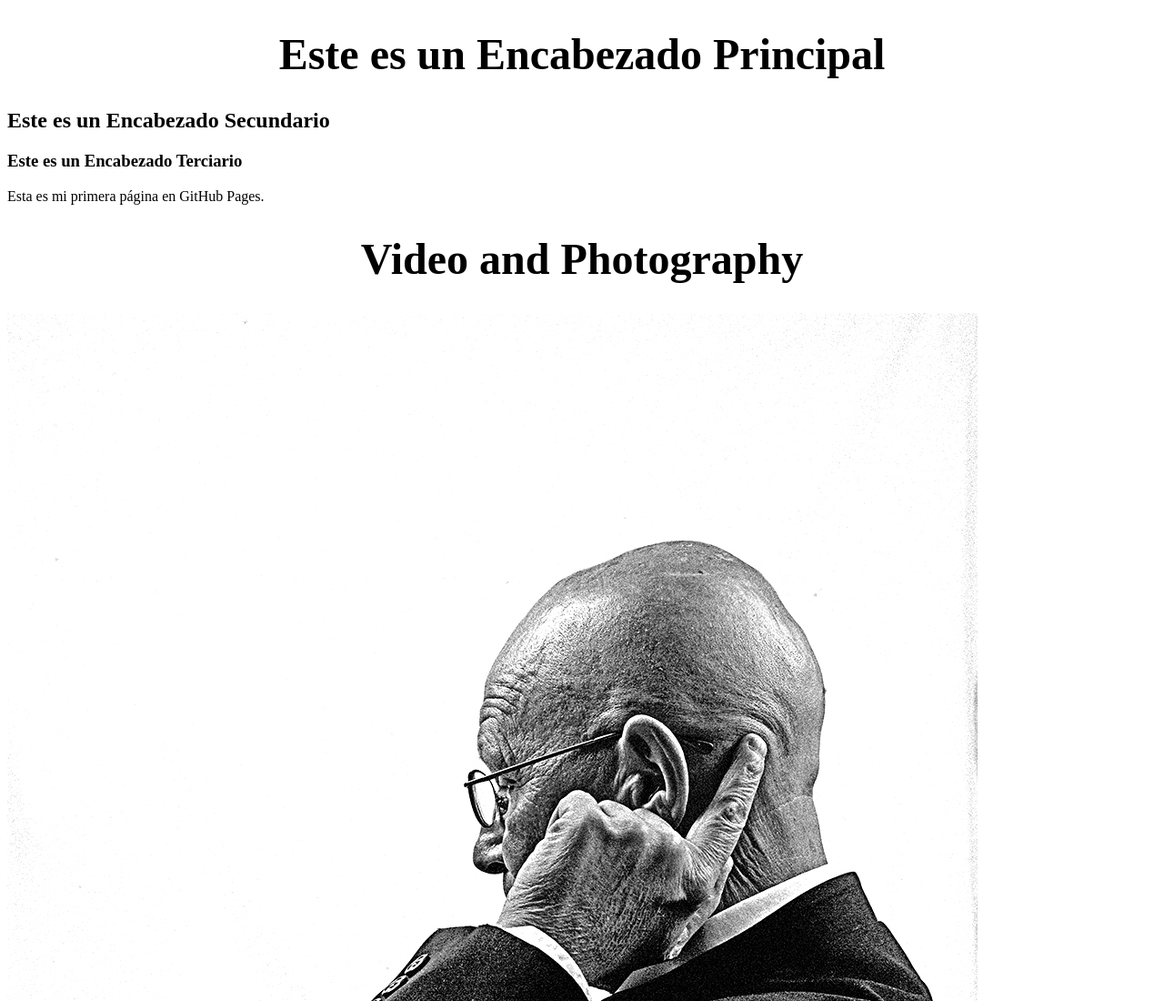
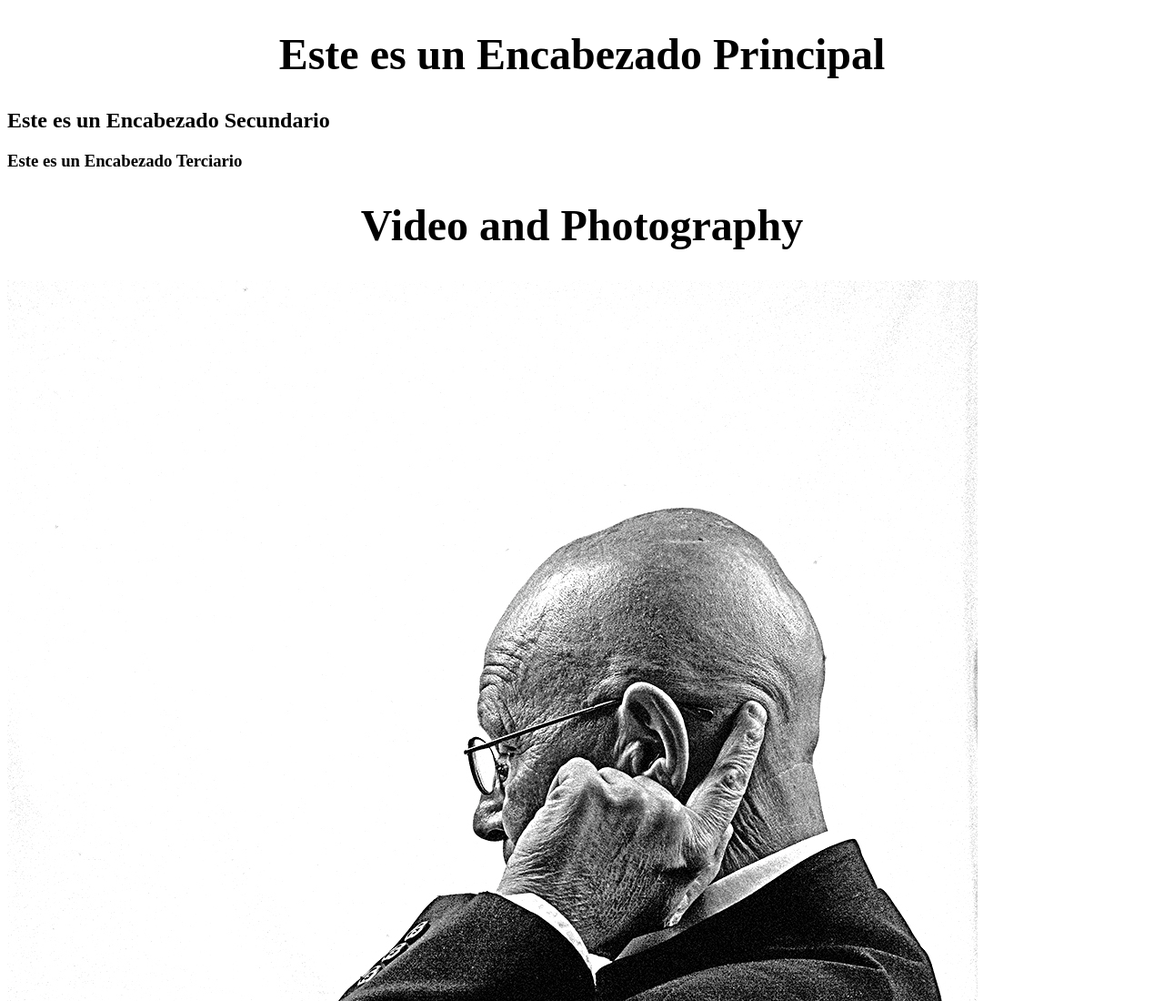
Before and after one commit to 224516000/oficinadaimagem.github.io, a plain HTML site: page index.html in a window 1280 px wide. Shown: the top 1100 px of the page at 91% size. Drawn offline with Linux system fonts and the light colour scheme.

Commit message:
eliminada la frase Esta es mi primera página en GitHub Pages

```diff
--- a/index.html
+++ b/index.html
@@ -16,7 +16,6 @@
 <h2>Este es un Encabezado Secundario</h2>
 <h3>Este es un Encabezado Terciario</h3>
 <body>
-    <p>Esta es mi primera página en GitHub Pages.</p>
 </body>
     <h1>Video and Photography</h1>
 </html>
```
